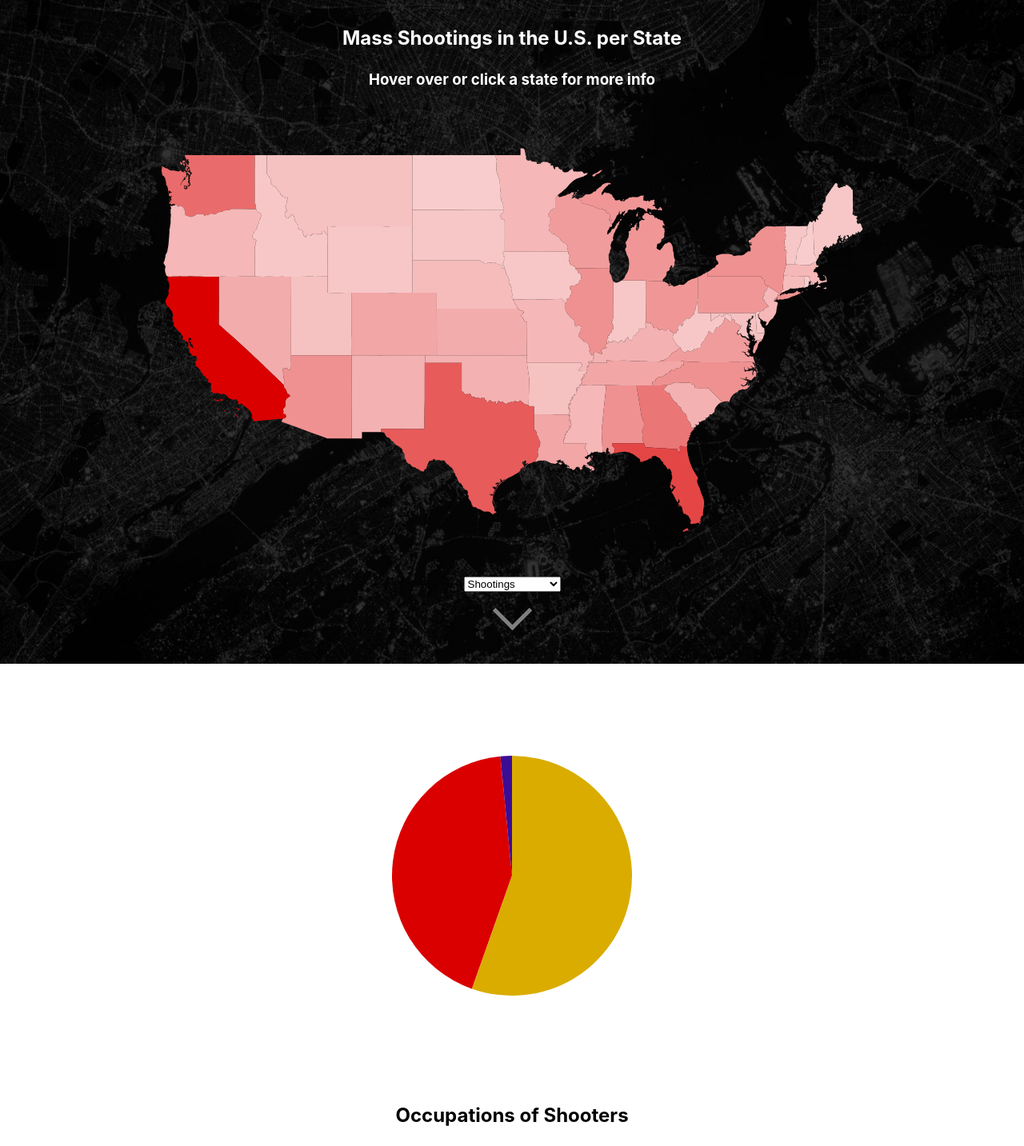
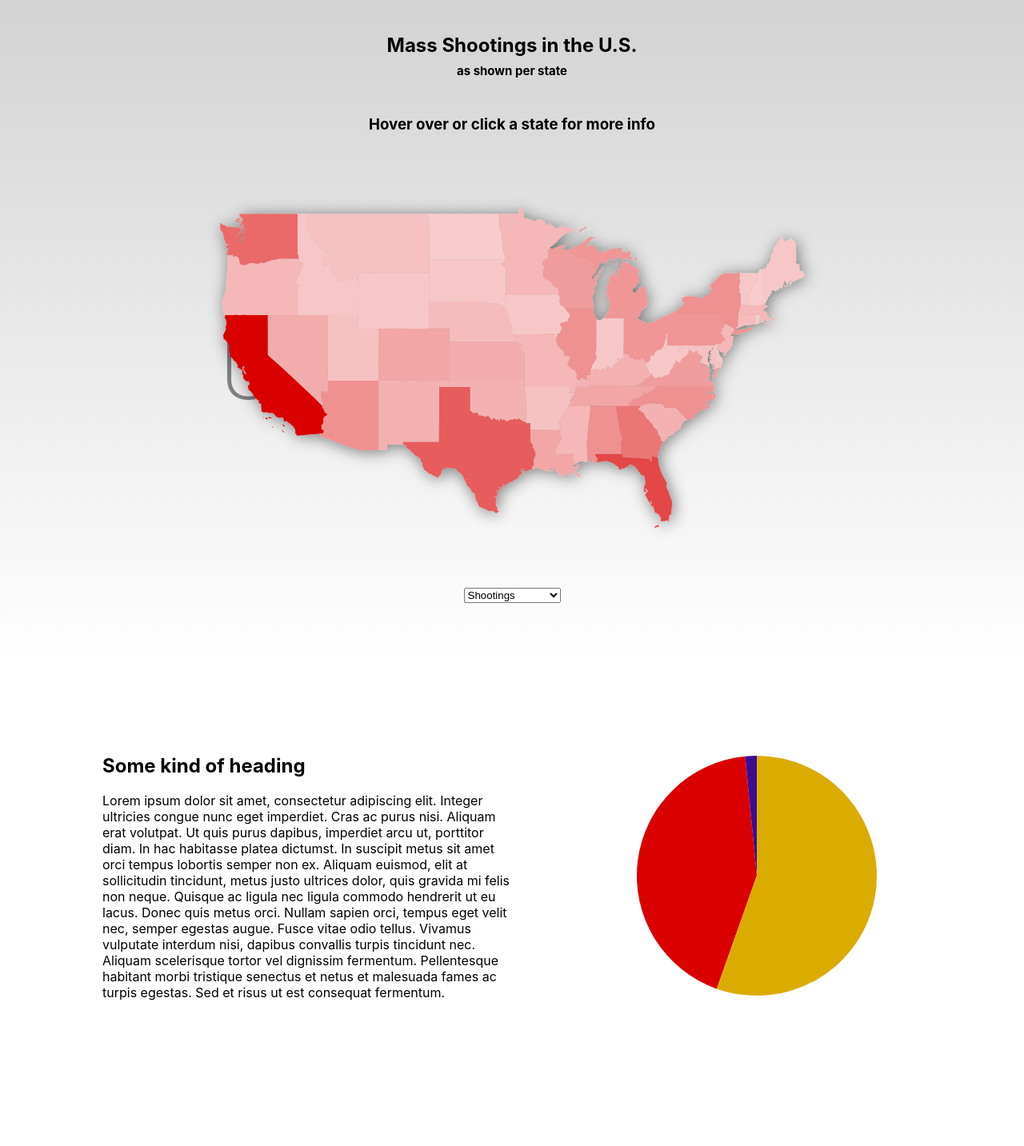
Before and after one commit to italiaiello/info-vis, a React (Create React App) app: page / in a window 1280 px wide. Shown: the top 1433 px of the page at 80% size. Built offline with nearby package versions, Linux system fonts and the light colour scheme.

Commit message:
added a drop shaodow to geochart

```diff
--- a/src/App.css
+++ b/src/App.css
@@ -3,12 +3,6 @@ svg {
   display: block;
   width: 100%;
   height: 100%;
-}
-
-svg .country:hover {
-  stroke: black;
-  stroke-width: 1px;
-  cursor: pointer;
 }
 
 #root {
@@ -40,11 +34,24 @@ button {
 
 /* Geo Chart */
 
+#subheading {
+  font-size: 15px;
+}
+
+svg .country {
+  cursor: pointer;
+}
+
+svg .country:hover {
+  stroke: black;
+}
+
 .geoChartContainer {
   width: 100%;
-  background-image: url("./images/network.jpg");
+  /* background-image: url("./images/network.jpg");
   background-size: cover;
-  background-repeat: no-repeat;
+  background-repeat: no-repeat; */
+  background-image: linear-gradient(to bottom, lightgrey, white);
   height: 100vh;
   padding-top: 30px;
   display: flex;
@@ -54,13 +61,12 @@ button {
 }
 
 .geoChartContainer h2, .geoChartContainer h3 {
-  color: white;
   margin-top: 0;
 }
 
 .geoChart {
-  width: 100%;
-  height: 60vh;
+  width: 80%;
+  height: 50vh;
   overflow: hidden;
   position: relative;
   display: flex;
@@ -68,6 +74,21 @@ button {
   justify-content: center;
   align-items: center;
   position: relative;
+}
+
+#usaText {
+  position: absolute;
+  font-size: 100px;
+  bottom: -50;
+  left: 10px;
+  width: 50%;
+  font-family: "Open Sans";
+  font-weight: lighter;
+  color: grey;
+}
+
+.geoChart svg {
+  filter: url(#dropshadow);
 }
 
 .geoChartInfoContainer {
@@ -84,14 +105,6 @@ button {
 
 .infoTitle {
   font-weight: bold;
-}
-
-.fancyArrow {
-  width: 30px;
-  height: 30px;
-  border-bottom: 5px solid gray;
-  border-left: 5px solid gray;
-  transform: rotate(-45deg);
 }
 
 #geoTooltip {
@@ -117,7 +130,7 @@ button {
 }
 
 .dropdownContainer span {
-  color: white;
+  /* color: white; */
   padding: 0 10px;
 }
 
@@ -130,6 +143,27 @@ button {
 }
 
 /* Pie Chart */
+
+.pieChartLayout {
+  width: 100%;
+  display: flex;
+  justify-content: center;
+  align-items: center;
+}
+
+.pieChartDesc {
+  width: 40%;
+  padding: 0 50px;
+  text-align: left;
+}
+
+.pieChartDesc:nth-child(2) {
+  text-align: right;
+}
+
+.pieChart {
+  width: 40%
+}
 
 .pieChart svg {
   height: 350px
--- a/src/App.js
+++ b/src/App.js
@@ -200,7 +200,7 @@ function App() {
   return (
     <section className="graphs">
       <article className="geoChartContainer">
-        <h2>Mass Shootings in the U.S. per State  </h2>
+        <h2>Mass Shootings in the U.S. <br /><span id="subheading">as shown per state</span>  </h2>
         <h3>Hover over or click a state for more info</h3>
         <GeoChart data={dataForUS}
                   victimsPerState={victimsPerState}
@@ -244,23 +244,31 @@ function App() {
           </select>
 
         </article>
-        <div className="fancyArrow"></div>
         <br/>
         <br/>
       </article>
 
       <br />
       <br />
-                {/* Data goes here
-                 The name in brackets should be what you named your data
-                 This one is called pieChartData because I had to filter my
-                 data first */}
-      <PieChart pieChartData={pieChartData} innerRadius={0} outerRadius={150} />
+      <article className="pieChartLayout">
+        <div className="pieChartDesc">
+          <h2>Some kind of heading</h2>
+          <p>Lorem ipsum dolor sit amet, consectetur adipiscing elit. Integer ultricies congue nunc eget imperdiet. Cras ac purus nisi. Aliquam erat volutpat. Ut quis purus dapibus, imperdiet arcu ut, porttitor diam. In hac habitasse platea dictumst. In suscipit metus sit amet orci tempus lobortis semper non ex. Aliquam euismod, elit at sollicitudin tincidunt, metus justo ultrices dolor, quis gravida mi felis non neque. Quisque ac ligula nec ligula commodo hendrerit ut eu lacus.
+
+            Donec quis metus orci. Nullam sapien orci, tempus eget velit nec, semper egestas augue. Fusce vitae odio tellus. Vivamus vulputate interdum nisi, dapibus convallis turpis tincidunt nec. Aliquam scelerisque tortor vel dignissim fermentum. Pellentesque habitant morbi tristique senectus et netus et malesuada fames ac turpis egestas. Sed et risus ut est consequat fermentum.</p>
+        </div>
+        <PieChart pieChartData={pieChartData} innerRadius={0} outerRadius={150} />
+      </article>
       <br />
       <br />
-      <article>
-        <h2>Occupations of Shooters</h2>
+      <article className="pieChartLayout">
         <PieChart pieChartData={occupationsData} innerRadius={100} outerRadius={150} />
+        <div className="pieChartDesc">
+          <h2>Some kind of heading</h2>
+          <p>Lorem ipsum dolor sit amet, consectetur adipiscing elit. Integer ultricies congue nunc eget imperdiet. Cras ac purus nisi. Aliquam erat volutpat. Ut quis purus dapibus, imperdiet arcu ut, porttitor diam. In hac habitasse platea dictumst. In suscipit metus sit amet orci tempus lobortis semper non ex. Aliquam euismod, elit at sollicitudin tincidunt, metus justo ultrices dolor, quis gravida mi felis non neque. Quisque ac ligula nec ligula commodo hendrerit ut eu lacus.
+
+            Donec quis metus orci. Nullam sapien orci, tempus eget velit nec, semper egestas augue. Fusce vitae odio tellus. Vivamus vulputate interdum nisi, dapibus convallis turpis tincidunt nec. Aliquam scelerisque tortor vel dignissim fermentum. Pellentesque habitant morbi tristique senectus et netus et malesuada fames ac turpis egestas. Sed et risus ut est consequat fermentum.</p>
+        </div>
       </article>
       <br />
       <br />
--- /dev/null
+++ b/src/components/GeoChart/DropShadow.js
@@ -0,0 +1,21 @@
+import React from 'react'
+
+const DropShadow = ({ stdDeviation, slope }) => {
+    return (
+        <defs>
+            <filter id="dropshadow" height="130%">
+            <feGaussianBlur in="SourceAlpha" stdDeviation={stdDeviation}/>
+            <feOffset dx="2" dy="2" result="offsetblur"/>
+            <feComponentTransfer>
+                <feFuncA type="linear" slope={slope}/>
+            </feComponentTransfer>
+            <feMerge>
+                <feMergeNode/>
+                <feMergeNode in="SourceGraphic"/>
+            </feMerge>
+            </filter>
+        </defs>
+    )
+}
+
+export default DropShadow
--- a/src/components/GeoChart/GeoChart.js
+++ b/src/components/GeoChart/GeoChart.js
@@ -2,6 +2,7 @@ import React, { useRef, useEffect, useState } from 'react'
 import { select, geoPath, geoMercator, min, max, scaleLinear } from 'd3'
 import { useResizeObserver } from '../../hooks/useResizeObserver'
 import { updateGeoJsonData } from '../../functions/filterAndrewData'
+import DropShadow from './DropShadow'
 
 // Where I got the GeoMap from: https://exploratory.io/map
 
@@ -83,8 +84,6 @@ const GeoChart = ({ data, victimsPerState, targetsPerState, property, isTargetsO
                     targetsText
                 )
 
-                // had ${targetsText} as a target`
-
         }
 
         const setFillOfMap = feature => {
@@ -117,8 +116,8 @@ const GeoChart = ({ data, victimsPerState, targetsPerState, property, isTargetsO
         document.addEventListener("mousemove", (e) => {
             const x = e.clientX
             const y = e.clientY
-            tooltip.style.left = (x + 50) + "px"
-            tooltip.style.top = (y - 190) + "px"
+            tooltip.style.left = (x - 80) + "px"
+            tooltip.style.top = (y - 220) + "px"
         })
         const text = document.getElementById("stateInfo")
         text.textContent = setTooltipText(feature)
@@ -159,7 +158,10 @@ const GeoChart = ({ data, victimsPerState, targetsPerState, property, isTargetsO
 
     return (
         <div ref={wrapperRef} className="graph geoChart">
-            <svg ref={geoChartRef}></svg>
+            <p id="usaText">U S A</p>
+            <svg ref={geoChartRef}>
+                <DropShadow stdDeviation={10} slope={0.5} />
+            </svg>
 
             <div className="geoChartInfoContainer">
             {
@@ -172,8 +174,6 @@ const GeoChart = ({ data, victimsPerState, targetsPerState, property, isTargetsO
                     <p>{`Policemen Killed: ${selectedCountry.properties.policemenKilled}`}</p>
                     <p>{`Total Victims: ${selectedCountry.properties.totalVictims}`}</p>
                 </div>
-
-
             }
             </div>
             <div id="geoTooltip">
--- a/src/components/PieChart/PieChart.js
+++ b/src/components/PieChart/PieChart.js
@@ -89,8 +89,8 @@ const PieChart = ({ pieChartData, innerRadius, outerRadius }) => {
                     .data([data])
                     .join(enter => enter.append("text"))
                     .attr("class", "tooltip")
-                    .attr("x", dimensions.width - (dimensions.width / 3))
-                    .attr("y", dimensions.height / 2)
+                    .attr("x", (dimensions.width / 2) - 40)
+                    .attr("y", dimensions.height)
                     .text(`${pieChartKeys[labelIndex]}: ${pieChartValues[labelIndex]}`)
 
                 // Selects the slice we are currently hovering over and change the color
```
